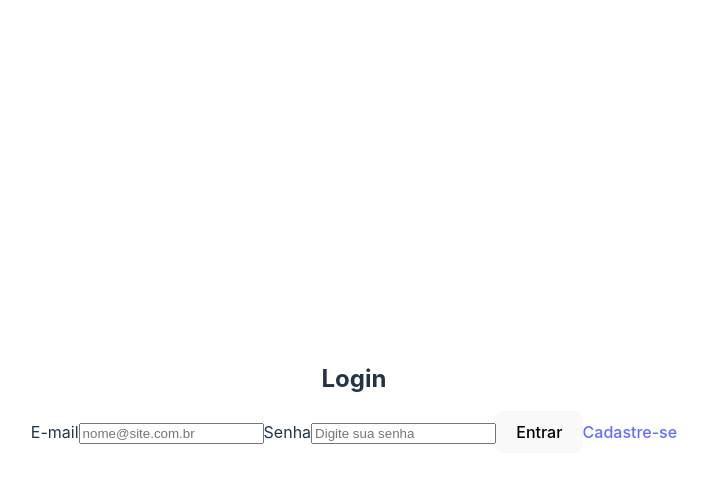
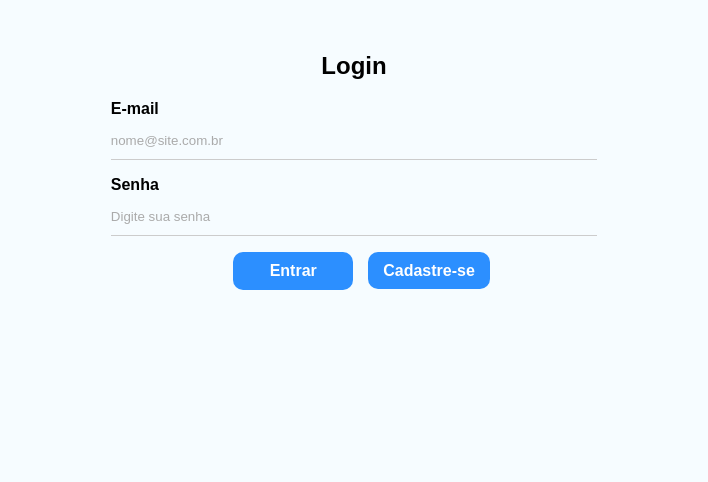
Before and after one commit to luanOliveira03/autenticar_firebase, a React (Vite) app: page / in a window 1280 px wide. Shown: the top 482 px of the page, without its empty margins (286-994 px from the left). Built offline with nearby package versions, Linux system fonts and the light colour scheme.

Commit message:
CSS pages - estilização

```diff
--- a/src/index.css
+++ b/src/index.css
@@ -1,70 +1,111 @@
-:root {
-  font-family: Inter, Avenir, Helvetica, Arial, sans-serif;
-  font-size: 16px;
-  line-height: 24px;
-  font-weight: 400;
-
-  color-scheme: light dark;
-  color: rgba(255, 255, 255, 0.87);
-  background-color: #242424;
-
-  font-synthesis: none;
-  text-rendering: optimizeLegibility;
-  -webkit-font-smoothing: antialiased;
-  -moz-osx-font-smoothing: grayscale;
-  -webkit-text-size-adjust: 100%;
+body {
+  background-color: #f6fcff;
+  padding: 0;
+  margin: 0;
+  font-family: "Arial", sans-serif;
 }
 
-a {
-  font-weight: 500;
-  color: #646cff;
-  text-decoration: inherit;
-}
-a:hover {
-  color: #535bf2;
+input::placeholder, textarea::placeholder{
+  font-family: "Arial", sans-serif;
+  color: #aaa;
 }
 
-body {
-  margin: 0;
-  display: flex;
-  place-items: center;
-  min-width: 320px;
-  min-height: 100vh;
+input:focus, textarea:focus{
+  outline: none;
 }
 
-h1 {
-  font-size: 3.2em;
-  line-height: 1.1;
+a, nav button{
+  text-decoration: none;
+  background-color: transparent;
+  border: none;
+  color: #000;
+  transition: .4s;
+  font-size: 1em;
+  cursor: pointer;
+  font-family: "Arial", sans-serif;
 }
 
-button {
-  border-radius: 8px;
-  border: 1px solid transparent;
-  padding: 0.6em 1.2em;
-  font-size: 1em;
-  font-weight: 500;
-  font-family: inherit;
-  background-color: #1a1a1a;
-  cursor: pointer;
-  transition: border-color 0.25s;
-}
-button:hover {
-  border-color: #646cff;
-}
-button:focus,
-button:focus-visible {
-  outline: 4px auto -webkit-focus-ring-color;
+a:hover, nav button:hover{
+  color: #bbb;
 }
 
-@media (prefers-color-scheme: light) {
-  :root {
-    color: #213547;
-    background-color: #ffffff;
-  }
-  a:hover {
-    color: #747bff;
-  }
-  button {
-    background-color: #f9f9f9;
-  }
+form{
+  max-width: 40%;
+  margin: 0 auto;
 }
+
+label{
+  display: 	flex;
+  flex-direction: column;
+  margin-bottom: 1em;
+}
+
+label span{
+
+  margin-bottom: .3em;
+  font-weight: bold;
+  text-align: left;
+}
+
+input, textarea{
+
+  box-sizing: border-box;
+  border: none;
+  border-bottom: 1px solid #ccc;
+  padding: .8em 0;
+  background-color: transparent;
+}
+
+.btn{
+  background-color: #2c8fff;
+  color: #fff;
+  text-align: center;
+  cursor: pointer;
+  border-radius: 10px;
+  width: 120px;
+  font-weight: bold;
+  border: none;
+  padding: 10px 15px;
+  font-size: 1em;
+  margin-left: 15px;
+}
+
+.btn.btn-dark{
+  background-color: #000;
+  border-radius: 0;
+}
+
+.btn.btn-outline{
+  background-color: transparent;
+  border-radius: 0;
+  color: #000;
+  border: 1px solid #000;
+  padding: 7px 30px;
+}
+
+.btn:hover{
+  background-color: #2c8fff;
+  color: #fff;
+
+}
+
+.btn.btn-outline:hover{
+  background-color: #000;
+
+}
+.btn.btn-danger:hover{
+  background-color: #dc3545;
+
+}
+
+button[disabled]{
+  background-color: #aaa;
+}
+
+.container .error{
+  color: #721c24;
+  background-color: #f8d7da;
+  border: 1px solid #f516cb;
+  padding: 5px;
+  border-radius: 5px;
+}
--- a/src/pages/Cadastro/Cadastro.jsx
+++ b/src/pages/Cadastro/Cadastro.jsx
@@ -1,8 +1,9 @@
 import React from "react";
+import styles from './Cadastro.module.css'
 
 const Cadastro = () => {
   return (
-    <div>
+    <div className={styles.cadastro}>
         <h2>Cadastre-se</h2>
       <form>
         <label>
@@ -29,7 +30,7 @@ const Cadastro = () => {
             placeholder="Confirme a Senha"
           />
         </label>
-        <button>Cadastrar</button>
+        <button className="btn">Cadastrar</button>
       </form>
     </div>
   );
--- /dev/null
+++ b/src/pages/Cadastro/Cadastro.module.css
@@ -0,0 +1,3 @@
+.cadastro {
+    text-align: center;
+}
--- a/src/pages/Home/Home.jsx
+++ b/src/pages/Home/Home.jsx
@@ -1,9 +1,10 @@
 import React from "react";
-import { Link } from 'react-router-dom'
+import { Link } from "react-router-dom";
+import styles from './Home.module.css'
 
 const Home = () => {
   return (
-    <div>
+    <div className={styles.home}>
       <h2>Login</h2>
       <form>
         <label>
@@ -18,8 +19,10 @@ const Home = () => {
             placeholder="Digite sua senha"
           />
         </label>
-        <button>Entrar</button>
-        <Link to='/cadastro'>Cadastre-se</Link>
+        <button className="btn">Entrar</button>
+        <Link to="/cadastro" className="btn">
+          Cadastre-se
+        </Link>
       </form>
     </div>
   );
--- /dev/null
+++ b/src/pages/Home/Home.module.css
@@ -0,0 +1,3 @@
+.home {
+    text-align: center;
+}
```
